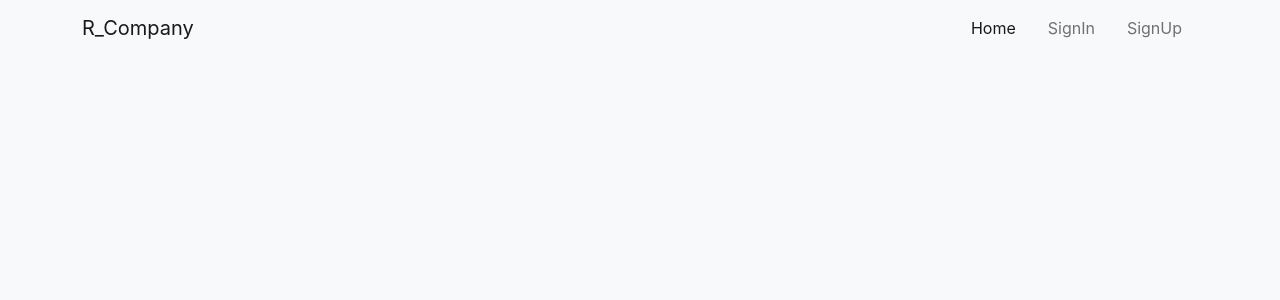
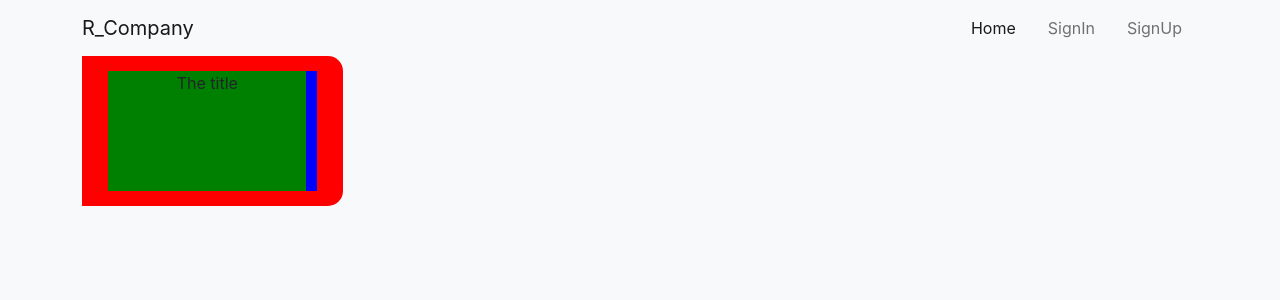
Before and after one commit to rakesh-201/Mock, a React (Create React App) app in the folder client/: page /home in a window 1280 px wide. Shown: the top 300 px of the page. Built offline with nearby package versions, Linux system fonts and the light colour scheme.

Commit message:
some styling of room card is remaining.

```diff
--- /dev/null
+++ b/client/src/Components/RoomCard.js
@@ -0,0 +1,14 @@
+import React from "react";
+import "../Styles/RoomCard.css";
+
+const RoomCard = () => {
+  return (
+    <div className="cont">
+      <div className="color-cont">
+        <div className="content-cont ">The title</div>
+      </div>
+    </div>
+  );
+};
+
+export default RoomCard;
--- a/client/src/Screens/HomeIn.js
+++ b/client/src/Screens/HomeIn.js
@@ -1,9 +1,14 @@
 import React from "react";
+import RoomCard from "../Components/RoomCard";
 
 const HomeIn = () => {
   return (
-    <div>
-      {/* <Navbar /> */}
+    <div className="container">
+      <div className="row">
+        <div className="col-lg-3 col-md-4 col-12">
+          <RoomCard />
+        </div>
+      </div>
     </div>
   );
 };
--- /dev/null
+++ b/client/src/Styles/RoomCard.css
@@ -0,0 +1,25 @@
+.cont {
+  background-color: red;
+  height: 150px;
+  border-top-right-radius: 15px;
+  border-bottom-right-radius: 15px;
+  display: flex;
+  flex: 1;
+  flex-direction: column;
+  overflow: hidden;
+  align-items: center;
+  justify-content: center;
+}
+
+.color-cont {
+  background-color: blue;
+  height: 80%;
+  width: 80%;
+  align-items: flex-end;
+}
+
+.content-cont {
+  background-color: green;
+  height: 100%;
+  width: 95%;
+}
```
